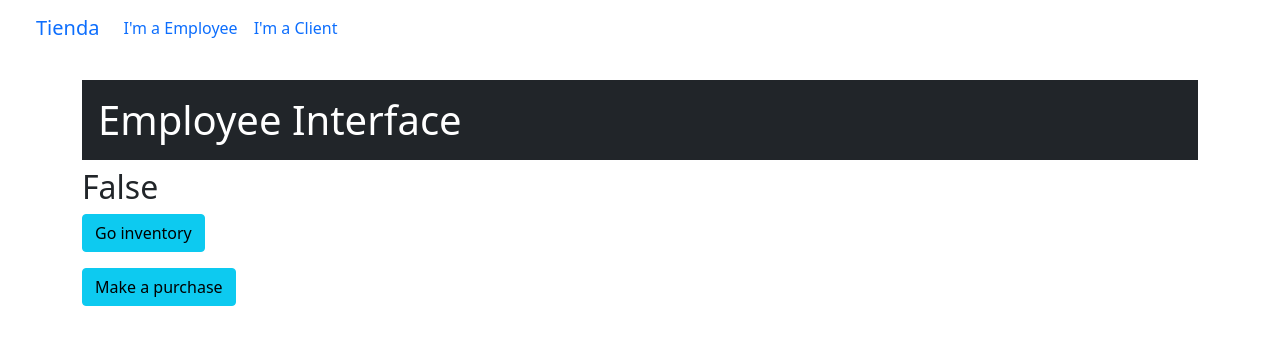
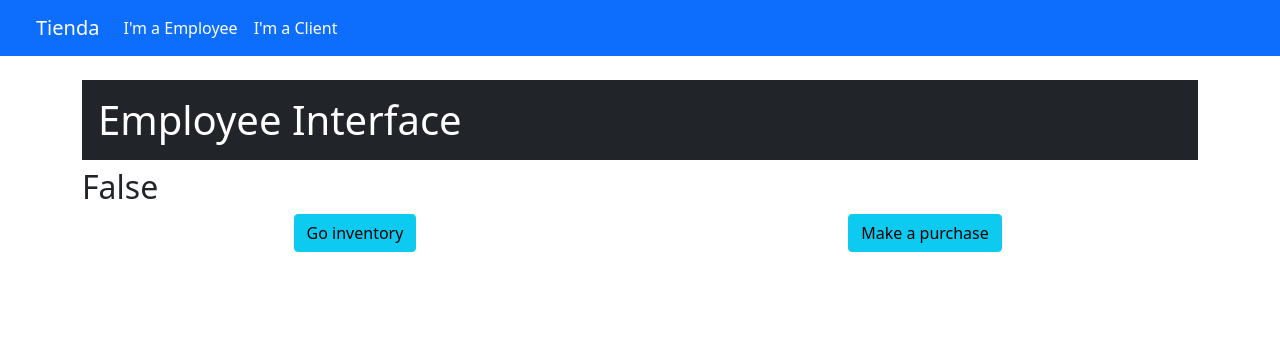
Before and after one commit to GianfrancoAJC/Accountech, a Flask app: page /purchase in a window 1280 px wide. Shown: the top 345 px of the page. Run offline with Flask 3, Linux system fonts and the light colour scheme.

Commit message:
fixing nav bar

```diff
--- a/app/templates/master.html
+++ b/app/templates/master.html
@@ -21,20 +21,20 @@
 </head>
 <body>
 
-    <nav class="navbar navbar-expand-md  sticky-top bg-body-tertiary px-4">
+    <nav class="navbar navbar-expand-md sticky-top bg-primary px-4">
         <div class="container-fluid">
-            <a class="navbar-brand" href="{{url_for('index')}}">Tienda</a>
+            <a class="navbar-brand text-white" href="{{url_for('index')}}">Tienda</a>
             <button class="navbar-toggler" type="button" data-bs-toggler="collapse" data-bs-target="#navbarNavAltMarkup"
             aria-controls="navbarNavAltMarkup" aria-expanded="false" aria-label="Toggle navigation">
                 <span class="navbar-toggler-icon"></span>
             </button>
-            <div class="collapse navbar-collapse" id="navbarNavAltMarkup">
+            <div class="collapse navbar-collapse text-white" id="navbarNavAltMarkup">
                 <div class="navbar-nav">
                     {% if current_user.is_authenticated %}
-                    <a class="nav-link" href="{{url_for('logout')}}">Logout</a>
+                    <a class="nav-link text-white" href="{{url_for('logout')}}">Logout</a>
                     {% else %}
-                    <a class="nav-link" href="{{url_for('login')}}">I'm a Employee</a>
-                    <a class="nav-link" href="{{url_for('loginclient')}}">I'm a Client</a>
+                    <a class="nav-link text-white" href="{{url_for('login')}}">I'm a Employee</a>
+                    <a class="nav-link text-white" href="{{url_for('loginclient')}}">I'm a Client</a>
                     {%endif%}
                   </div>
             </div>
--- a/app/templates/purchase.html
+++ b/app/templates/purchase.html
@@ -3,15 +3,13 @@
 
 <h1 class="p-3 mb-2 bg-dark text-white">Employee Interface</h1>
 <h2>{{current_user.is_authenticated}}</h2>
-<div>
-    <p>
-        <button onclick="window.location.href='/inventory'" class="btn btn-info">Go inventory</button>
-    </p>
-</div>
-<div>
-    <p>
-        <button onclick="window.location.href='/makepurchase'" class="btn btn-info">Make a purchase</button>
-    </p>
+<div class = "row text-center">
+    <div class = "col">
+        <button onclick="window.location.href='/inventory'" class="btn btn-info ">Go inventory</button>
+    </div>
+    <div class = "col">
+        <button onclick="window.location.href='/makepurchase'" class="btn btn-info ">Make a purchase</button>
+    </div>
 </div>
 
 
```
